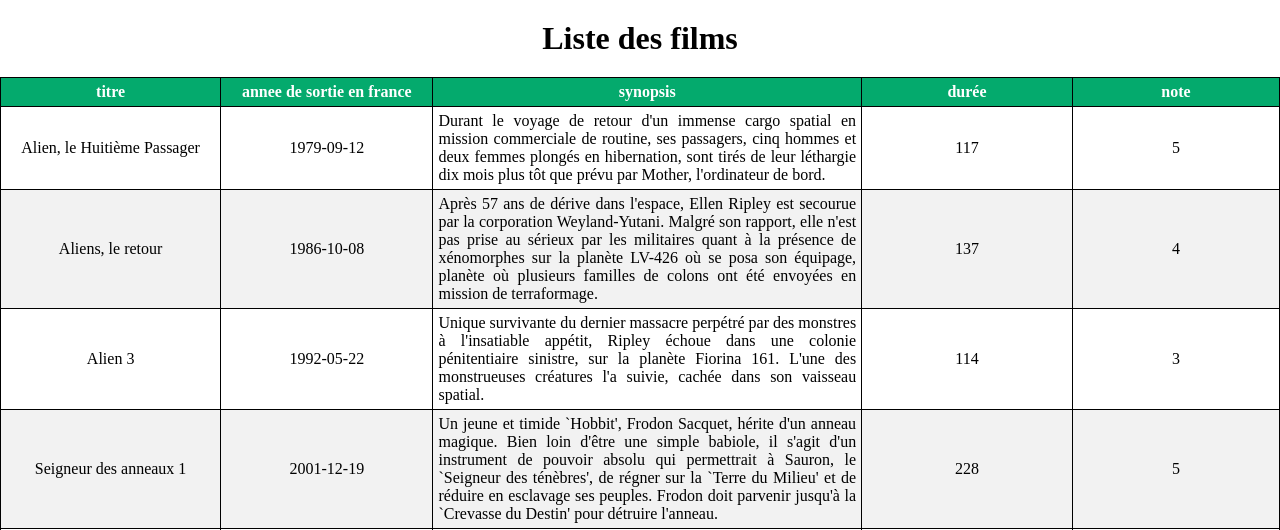
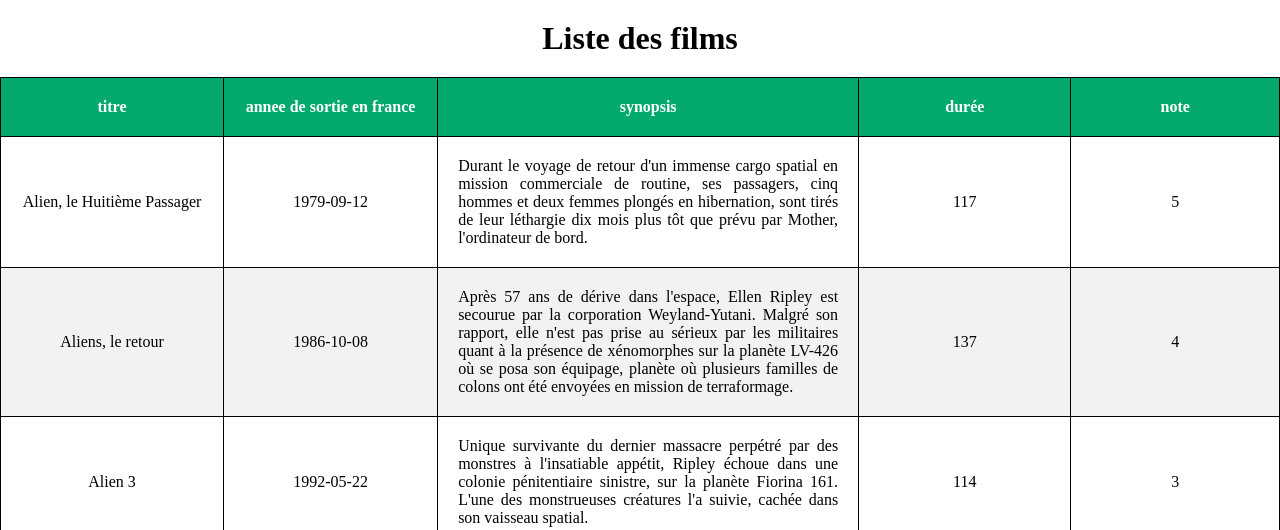
Before and after one commit to Articvolt/SQL-Cinema, a PHP site: page /listFilms.php in a window 1280 px wide. Shown: the top 530 px of the page. Run offline with PHP 8.4, Linux system fonts and the light colour scheme; data comes from the database, SQL or seed files in the repository.

Commit message:
change css

```diff
--- a/PDO cinema/css/style.css
+++ b/PDO cinema/css/style.css
@@ -26,7 +26,7 @@ th {
 
 th, td {
     border: solid 1px black;
-    padding: 5px;
+    padding: 20px;
 }
 
 .synopsis {
--- a/PDO cinema/listFilms.php
+++ b/PDO cinema/listFilms.php
@@ -4,7 +4,7 @@
     $user = 'root';
     $pass ='';
 
-    $db = new PDO('mysql:host=localhost;dbname=cinema;charset = utf8', $user, $pass);// mysql -> DSN(data source name)
+    $db = new PDO('mysql:host=localhost;dbname=cinema;charset=utf8', $user, $pass);// mysql -> DSN(data source name)
 
     //création d'une commande d'éxecution
     $SQLexecute = $db->prepare('SELECT * FROM film');
```
